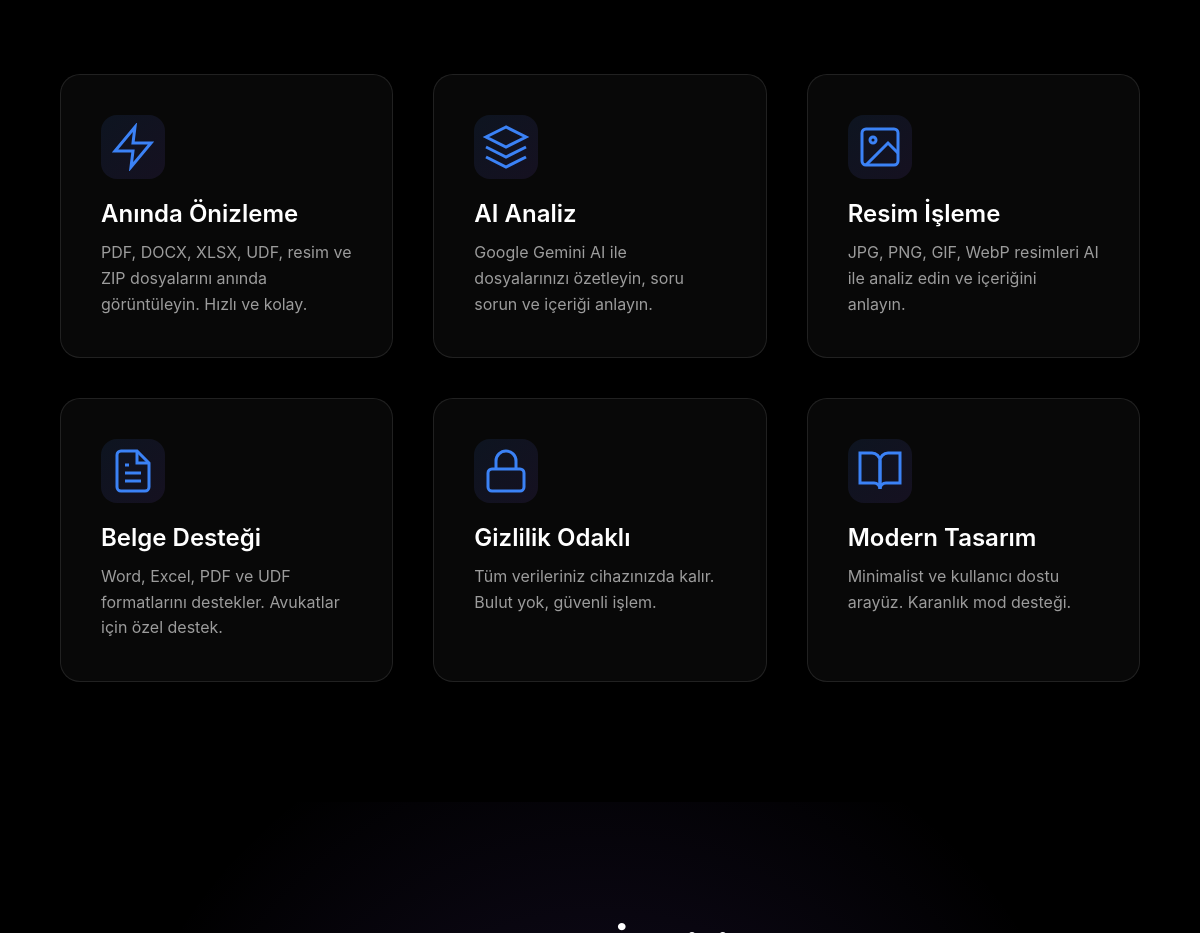
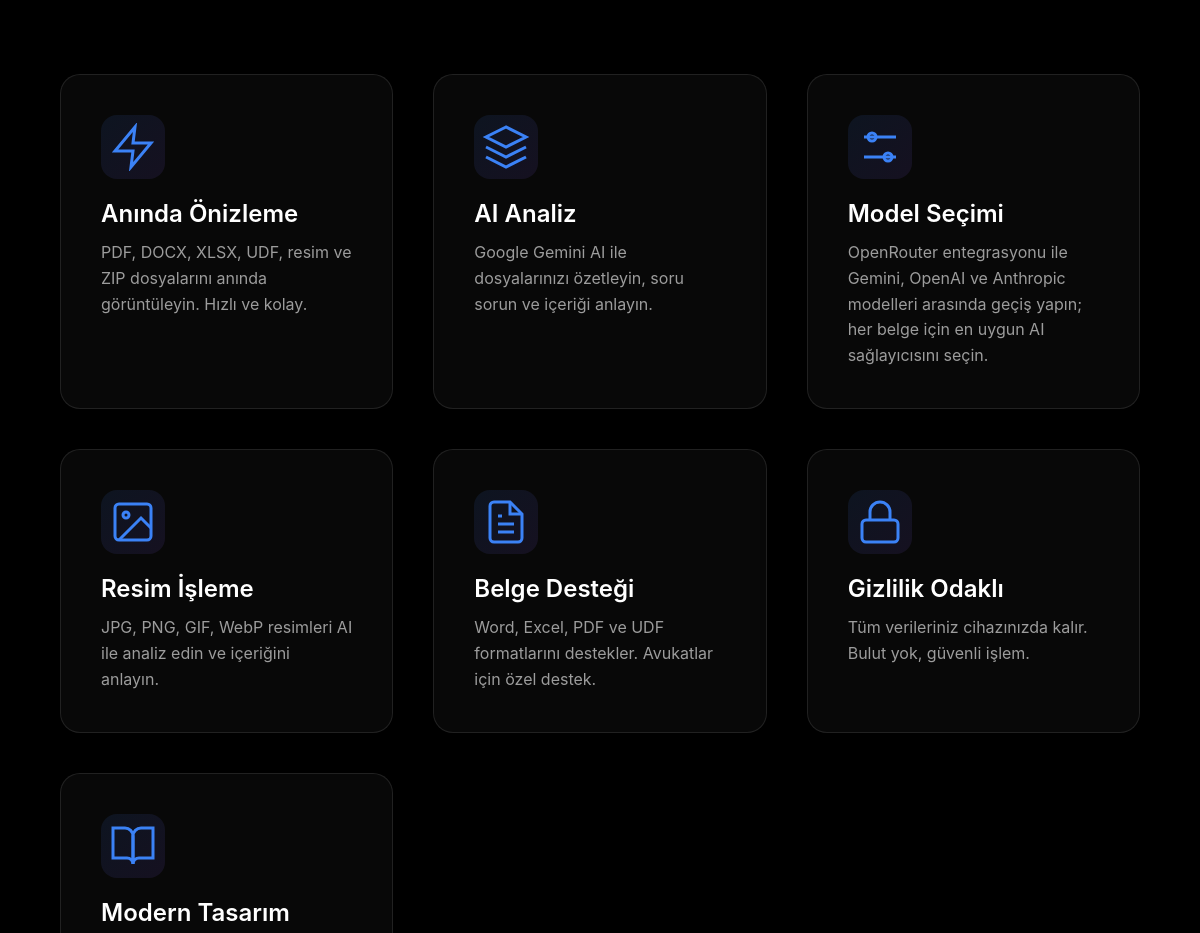
Before and after one commit to kibrit74/FilePeek-AI, an Electron app: page landing-page.html in a window 1200 px wide. Shown: the part 3400-4333 px from the top of the page. Drawn offline with Linux system fonts and the light colour scheme.

Commit message:
feat: highlight model selection on landing page

```diff
--- a/landing-page.html
+++ b/landing-page.html
@@ -1518,6 +1518,19 @@
       <div class="feature-card">
         <div class="feature-icon">
           <svg width="48" height="48" viewBox="0 0 24 24" fill="none" stroke="currentColor" stroke-width="2">
+            <path d="M4 7h16"></path>
+            <path d="M4 17h16"></path>
+            <circle cx="8" cy="7" r="2"></circle>
+            <circle cx="16" cy="17" r="2"></circle>
+          </svg>
+        </div>
+        <h3 data-tr="Model Seçimi" data-en="Model Selection">Model Seçimi</h3>
+        <p data-tr="OpenRouter entegrasyonu ile Gemini, OpenAI ve Anthropic modelleri arasında geçiş yapın; her belge için en uygun AI sağlayıcısını seçin." data-en="Switch between Gemini, OpenAI and Anthropic models with OpenRouter integration; choose the best AI provider for each document.">OpenRouter entegrasyonu ile Gemini, OpenAI ve Anthropic modelleri arasında geçiş yapın; her belge için en uygun AI sağlayıcısını seçin.</p>
+      </div>
+
+      <div class="feature-card">
+        <div class="feature-icon">
+          <svg width="48" height="48" viewBox="0 0 24 24" fill="none" stroke="currentColor" stroke-width="2">
             <rect x="3" y="3" width="18" height="18" rx="2" ry="2"></rect>
             <circle cx="8.5" cy="8.5" r="1.5"></circle>
             <polyline points="21 15 16 10 5 21"></polyline>
```
Also changed, not shown: test/landing-download.test.js (+10 -0 lines).
